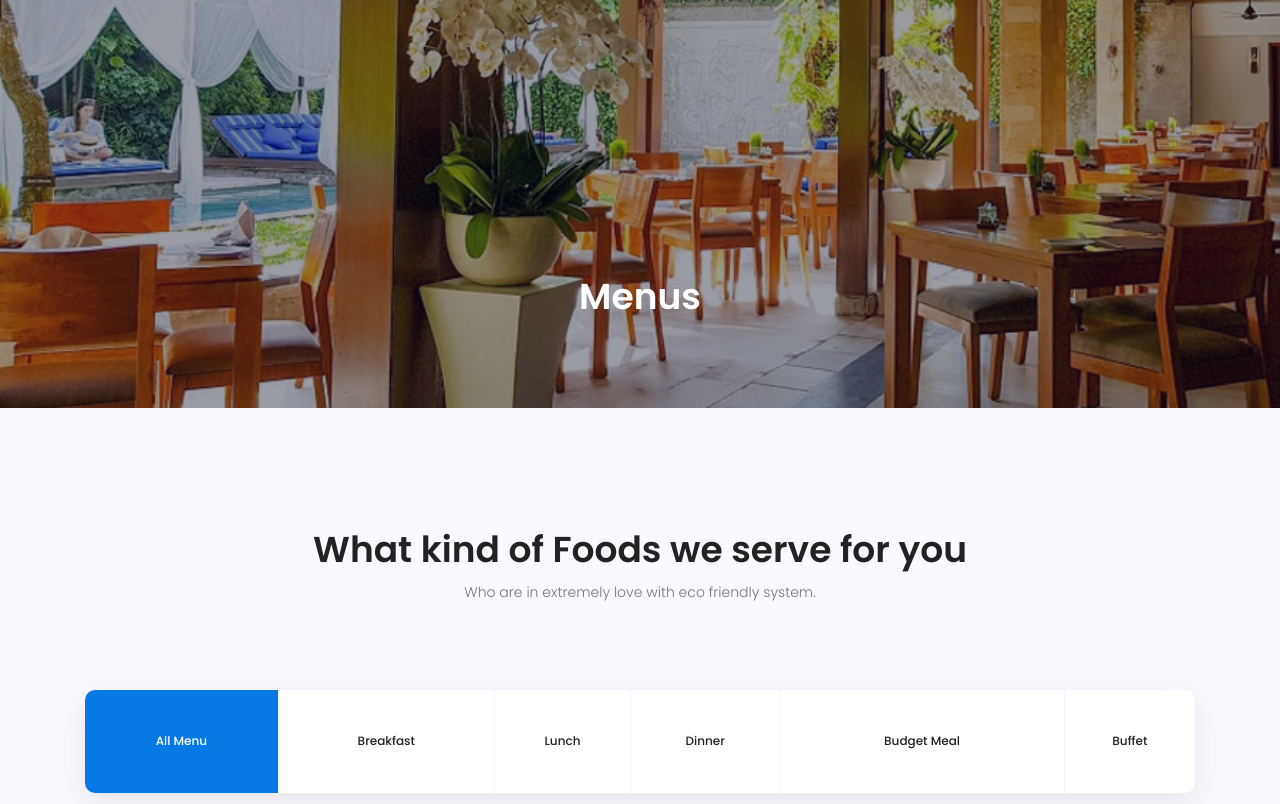
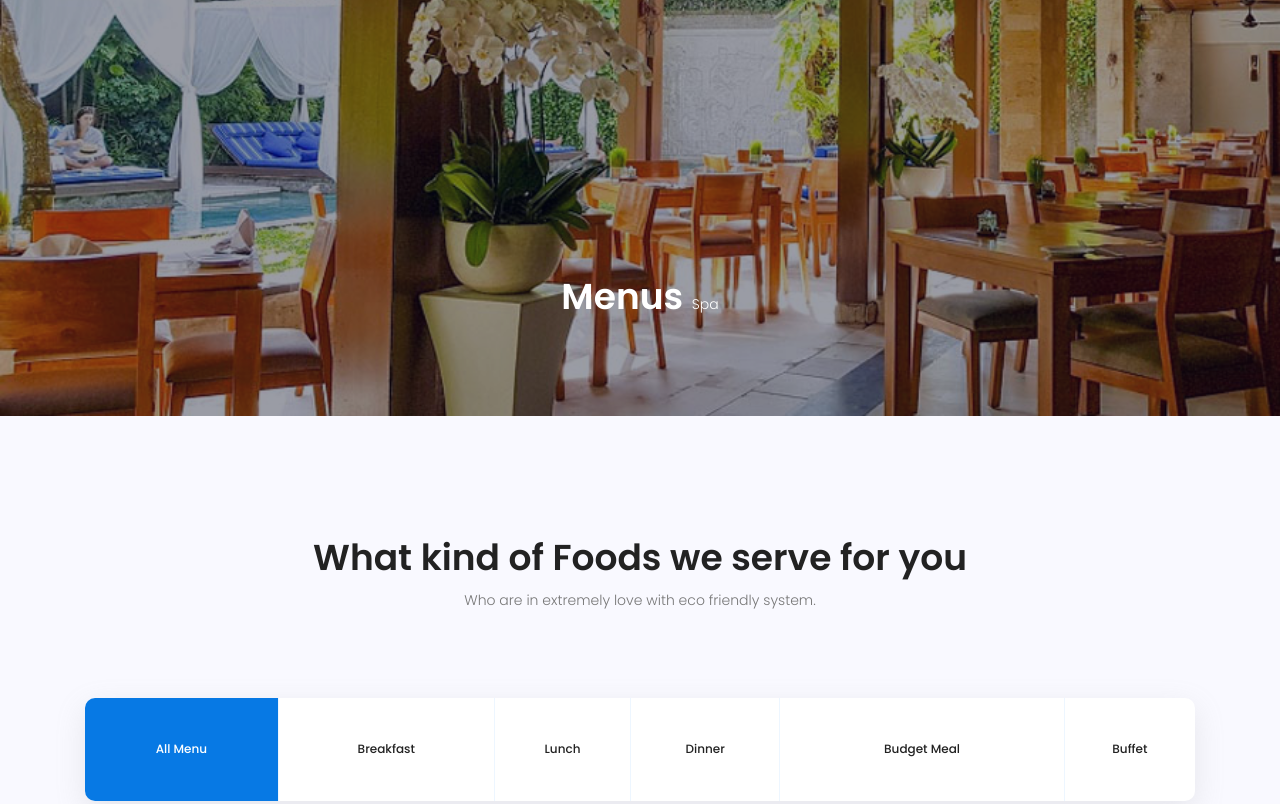
Before and after one commit to sudharmaputra/menu.github.io, a plain HTML site: page index.html in a window 1280 px wide. Shown: the top 804 px of the page. Drawn offline with Linux system fonts and the light colour scheme; some packages are replaced by stand-ins of ours.

Commit message:
Update index.html

```diff
--- a/index.html
+++ b/index.html
@@ -51,7 +51,7 @@
 					<div class="row d-flex align-items-center justify-content-center">
 						<div class="about-content col-lg-12">
 							<h1 class="text-white">
-								Menus
+								Menus <a href="spa.html">Spa</a>
 							</h1>
 						</div>
 					</div>
```
